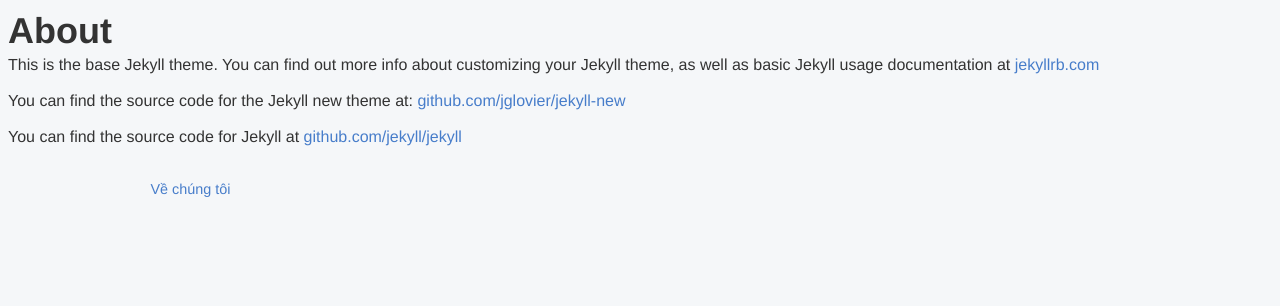
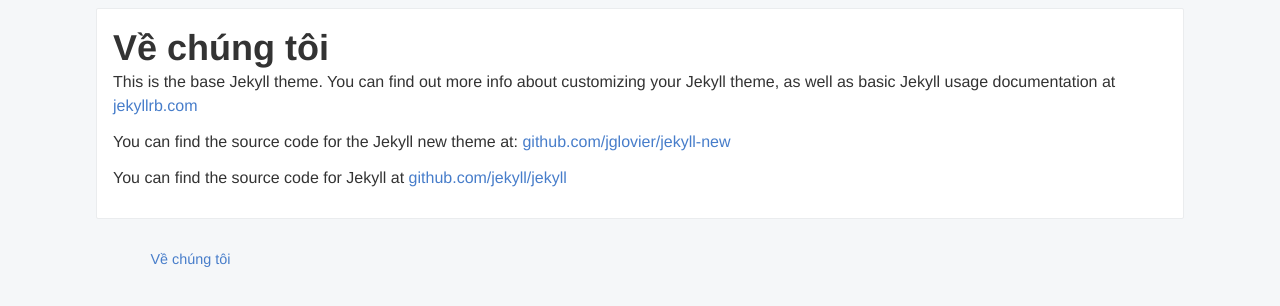
Before and after one commit to luncheryvn/luncheryvn.github.io, a Jekyll site: the page built from about.md, in a window 1280 px wide. Shown: the top 306 px of the page. Built offline with Jekyll 4.4.1, drawn with Linux system fonts in a browser that asks for light colours.

Commit message:
ADD: about page

```diff
--- a/_layouts/page.html
+++ b/_layouts/page.html
@@ -1,13 +1,13 @@
 ---
 layout: default
 ---
-<div class="post">
+<div class="page">
 
-  <header class="post-header">
-    <h1 class="post-title">{{ page.title }}</h1>
+  <header class="page__header">
+    <h1 class="page__title">{{ page.title }}</h1>
   </header>
 
-  <article class="post-content">
+  <article class="page__content">
     {{ content }}
   </article>
 
--- a/_layouts/post.html
+++ b/_layouts/post.html
@@ -6,8 +6,8 @@
 
   <section class="post__inner">
     <header class="post__header">
-      <p class="post__meta">{{ page.date | date: "%b %-d, %Y" }}{% if page.author %} • {{ page.author }}{% endif %}{% if page.meta %} • {{ page.meta }}{% endif %}</p>
-      <h1 class="post__title">{{ page.title }}</h1>
+      <a class="post__meta" href="{{page.url}}">{{ page.date | date: "%b %-d, %Y" }}{% if page.author %} • {{ page.author }}{% endif %}{% if page.meta %} • {{ page.meta }}{% endif %}</a>
+      <h1 class="post__title"><a href="{{page.url}}">{{ page.title }}</a></h1>
     </header>
 
     <article class="post__content">
--- /dev/null
+++ b/_sass/modules/_pages.sass
@@ -0,0 +1,7 @@
+.page
+  +outer-container
+
+  background: white
+  padding: 1em
+  border-radius: 2px
+  border: 1px solid #eaecee
--- a/about.md
+++ b/about.md
@@ -1,9 +1,8 @@
 ---
 layout: page
-title: About
+title: Về chúng tôi
 permalink: /about/
 ---
-
 This is the base Jekyll theme. You can find out more info about customizing your Jekyll theme, as well as basic Jekyll usage documentation at [jekyllrb.com](http://jekyllrb.com/)
 
 You can find the source code for the Jekyll new theme at: [github.com/jglovier/jekyll-new](https://github.com/jglovier/jekyll-new)
--- a/css/main.scss
+++ b/css/main.scss
@@ -8,5 +8,6 @@
         "vendors/neat/neat",
         "base/base",
         "modules/posts",
-        "modules/site-footer"
+        "modules/site-footer",
+        "modules/pages"
 ;
```
